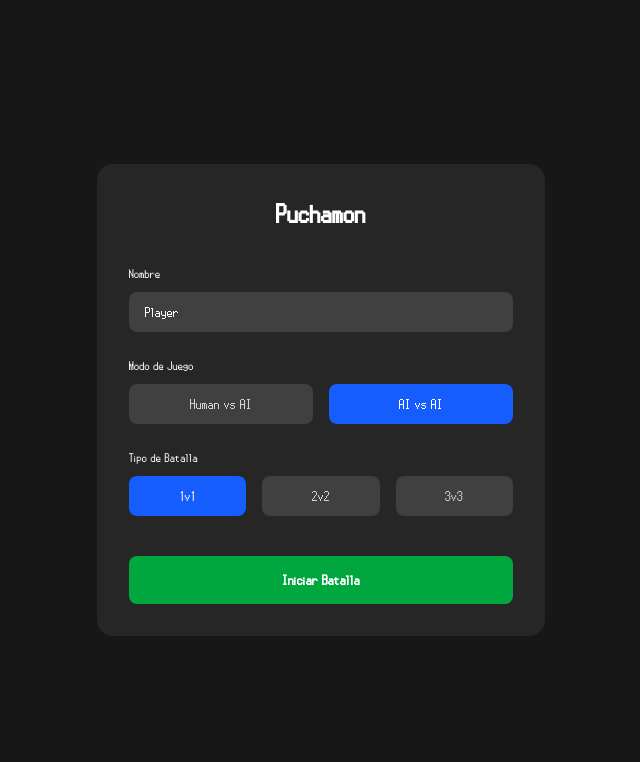
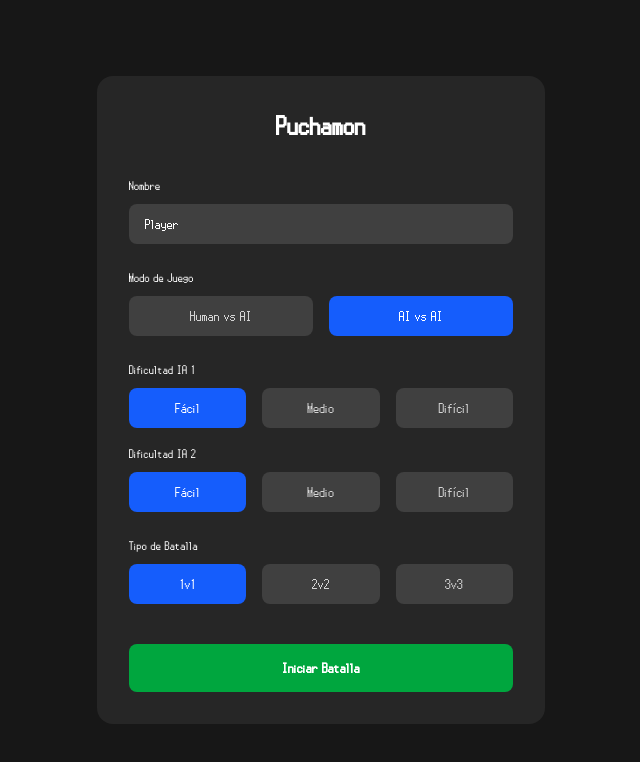
Before and after one commit to LeonidasGarcia/puchamon, a React (Vite) app in the folder frontend/: page / in a window 1280 px wide. Both pictures are taken after a click on the button "AI vs AI". Shown: the top 762 px of the page, without its empty margins (319-959 px from the left). Built offline with nearby package versions, Linux system fonts and the light colour scheme.

Commit message:
feat(battle): allow independent AI difficulty levels in AI vs AI mode

```diff
--- a/frontend/src/pages/App.tsx
+++ b/frontend/src/pages/App.tsx
@@ -81,13 +81,14 @@ export default function App() {
   );
 
   useEffect(() => {
-    const { name, controllerType, difficulty, battleType } =
+    const { name, controllerType, difficulty, ai2_difficulty, battleType } =
       useConnectionStore.getState();
     connect({
       name,
       controller_type: controllerType,
       battle_type: battleType,
       difficulty,
+      ai2_difficulty: controllerType === 'ai' ? ai2_difficulty : undefined,
     });
 
     return () => {
--- a/frontend/src/pages/Lobby.tsx
+++ b/frontend/src/pages/Lobby.tsx
@@ -8,10 +8,12 @@ export default function Lobby() {
     name,
     controllerType,
     difficulty,
+    ai2_difficulty,
     battleType,
     setName,
     setControllerType,
     setDifficulty,
+    setAi2Difficulty,
     setBattleType,
   } = useConnectionStore();
   const connect = useBattleNetworkStore((state) => state.connect);
@@ -22,6 +24,7 @@ export default function Lobby() {
       controller_type: controllerType,
       battle_type: battleType,
       difficulty,
+      ai2_difficulty: controllerType === 'ai' ? ai2_difficulty : undefined,
     });
     navigate('/battle');
   };
@@ -95,6 +98,51 @@ export default function Lobby() {
             </div>
           )}
 
+          {controllerType === 'ai' && (
+            <div className="space-y-4">
+              <div>
+                <label className="block text-white text-sm mb-2">
+                  Dificultad IA 1
+                </label>
+                <div className="flex gap-4">
+                  {([1, 2, 3] as const).map((d) => (
+                    <button
+                      key={d}
+                      onClick={() => setDifficulty(d)}
+                      className={`flex-1 px-4 py-2 rounded-lg transition-colors ${
+                        difficulty === d
+                          ? 'bg-blue-600 text-white'
+                          : 'bg-neutral-700 text-neutral-300 hover:bg-neutral-600'
+                      }`}
+                    >
+                      {d === 1 ? 'Fácil' : d === 2 ? 'Medio' : 'Difícil'}
+                    </button>
+                  ))}
+                </div>
+              </div>
+              <div>
+                <label className="block text-white text-sm mb-2">
+                  Dificultad IA 2
+                </label>
+                <div className="flex gap-4">
+                  {([1, 2, 3] as const).map((d) => (
+                    <button
+                      key={d}
+                      onClick={() => setAi2Difficulty(d)}
+                      className={`flex-1 px-4 py-2 rounded-lg transition-colors ${
+                        ai2_difficulty === d
+                          ? 'bg-blue-600 text-white'
+                          : 'bg-neutral-700 text-neutral-300 hover:bg-neutral-600'
+                      }`}
+                    >
+                      {d === 1 ? 'Fácil' : d === 2 ? 'Medio' : 'Difícil'}
+                    </button>
+                  ))}
+                </div>
+              </div>
+            </div>
+          )}
+
           <div>
             <label className="block text-white text-sm mb-2">
               Tipo de Batalla
--- a/frontend/src/stores/connectionStore.ts
+++ b/frontend/src/stores/connectionStore.ts
@@ -4,10 +4,12 @@ interface ConnectionState {
   name: string;
   controllerType: 'human' | 'ai';
   difficulty: 1 | 2 | 3;
+  ai2_difficulty: 1 | 2 | 3;
   battleType: '1v1' | '2v2' | '3v3';
   setName: (name: string) => void;
   setControllerType: (type: 'human' | 'ai') => void;
   setDifficulty: (difficulty: 1 | 2 | 3) => void;
+  setAi2Difficulty: (difficulty: 1 | 2 | 3) => void;
   setBattleType: (type: '1v1' | '2v2' | '3v3') => void;
   reset: () => void;
 }
@@ -16,6 +18,7 @@ const initialState = {
   name: 'Player',
   controllerType: 'human' as const,
   difficulty: 1 as const,
+  ai2_difficulty: 1 as const,
   battleType: '1v1' as const,
 };
 
@@ -24,6 +27,7 @@ export const useConnectionStore = create<ConnectionState>((set) => ({
   setName: (name) => set({ name }),
   setControllerType: (controllerType) => set({ controllerType }),
   setDifficulty: (difficulty) => set({ difficulty }),
+  setAi2Difficulty: (ai2_difficulty) => set({ ai2_difficulty }),
   setBattleType: (battleType) => set({ battleType }),
   reset: () => set(initialState),
 }));
--- a/frontend/src/types/schemas/Battle.ts
+++ b/frontend/src/types/schemas/Battle.ts
@@ -141,6 +141,7 @@ export interface ConnectionRequest {
   controller_type: "human" | "ai";
   battle_type: "1v1" | "2v2" | "3v3";
   difficulty?: 1 | 2 | 3;
+  ai2_difficulty?: 1 | 2 | 3;
 }
 
 export interface ConnectionResponse {
```
